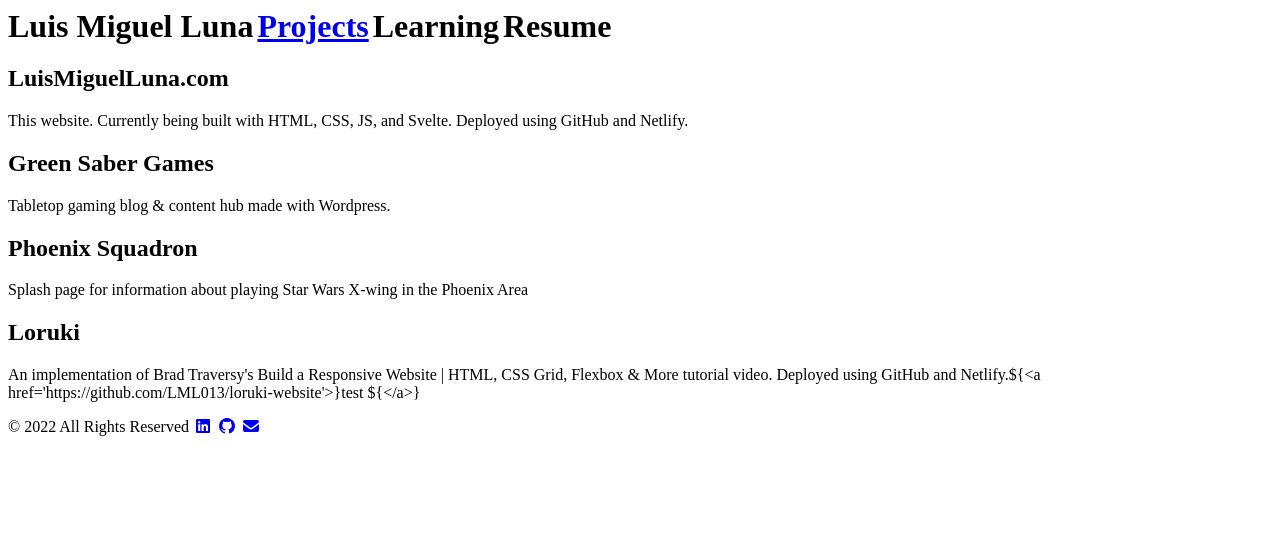
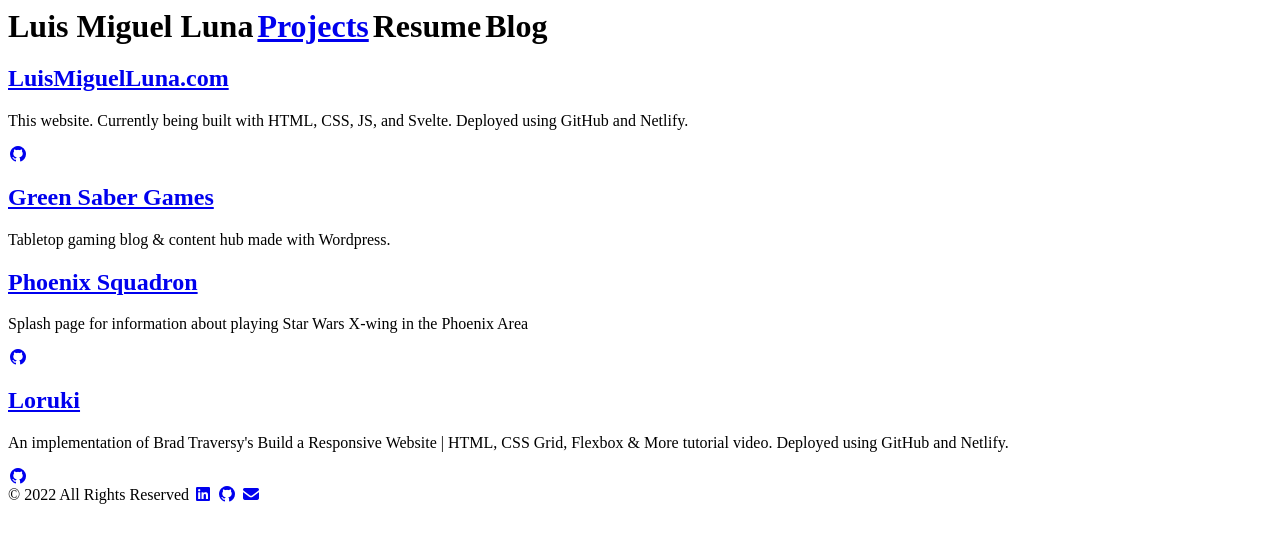
Before and after one commit to LML013/lml-main, a SvelteKit app: page /projects in a window 1280 px wide. Shown: the top 542 px of the page. Built offline with nearby package versions, Linux system fonts and the light colour scheme.

Commit message:
More Projects Page
Worked on projects page more. Need to figure out how to do +page.server.ts

```diff
--- a/src/routes/+page.svelte
+++ b/src/routes/+page.svelte
@@ -1,6 +1,6 @@
 <h1>Hello There!</h1>
 <p>
-	I'm a developer in Phoenix, AZ with a background in mostly Python, and JavaScript. Curently
+	I'm a developer in Phoenix, AZ with a background in Python and JavaScript. Curently
 	learning Svelte. If you have interesting projects or work, send me an
 	<a href="mailto:luismiguelluna@gmail.com">email</a> and we can talk. Thanks for visiting!
 </p>
--- a/src/routes/Header.svelte
+++ b/src/routes/Header.svelte
@@ -1,8 +1,8 @@
 <header>
 	<h1>Luis Miguel Luna</h1>
 	<h1><a href="/projects">Projects</a></h1>
-	<h1>Learning</h1>
 	<h1>Resume</h1>
+    <h1>Blog</h1>
 </header>
 
 <svelte:head>
--- a/src/routes/projects/+page.server.ts
+++ b/src/routes/projects/+page.server.ts
@@ -1,30 +1,11 @@
-import type { PageServerLoad } from './$types';
+//TODO: Make this work
 
-export const load = (async () => {
-	//get projects from database
-	const project = {
-		projects: [
-			{
-				name: 'LuisMiguelLuna.com',
-				description:
-					'This website. Currently being built with HTML, CSS, JS, and Svelte. Deployed using GitHub and Netlify.'
-			},
-			{
-				name: 'Green Saber Games',
-				description: 'Tabletop gaming blog & content hub made with Wordpress.'
-			},
-			{
-				name: 'Phoenix Squadron',
-				description:
-					'Splash page for information about playing Star Wars X-wing in the Phoenix Area'
-			},
-			{
-				name: 'Loruki',
-				description:
-					"An implementation of Brad Traversy's Build a Responsive Website | HTML, CSS Grid, Flexbox & More tutorial video. Deployed using GitHub and Netlify.${<a href='https://github.com/LML013/loruki-website'>}test ${</a>}"
-			}
-		]
-	};
+// import type { PageServerLoad } from './$types';
 
-	return project;
-}) satisfies PageServerLoad;
+// export const load = (async () => {
+// 	//get projects from database
+
+// 	//TODO: Turn this into a Github GraphQL API call for Pinned repos
+
+// 	return projects;
+// }) satisfies PageServerLoad;
--- a/src/routes/projects/+page.svelte
+++ b/src/routes/projects/+page.svelte
@@ -1,18 +1,44 @@
 <script lang="ts">
+	import type { PageData } from './$types';
 	import Project from './Project.svelte';
-	import type { PageData } from './$types';
 
 	export let data: PageData;
+
+	const projects = [
+		{
+			name: 'LuisMiguelLuna.com',
+			desc: 'This website. Currently being built with HTML, CSS, JS, and Svelte. Deployed using GitHub and Netlify.',
+			link: 'https://luismiguelluna.com',
+			github: 'https://github.com/LML013/lml-main'
+		},
+
+		{
+			name: 'Green Saber Games',
+			desc: 'Tabletop gaming blog & content hub made with Wordpress.',
+			link: 'https://greensabergames.com'
+		},
+		{
+			name: 'Phoenix Squadron',
+			desc: 'Splash page for information about playing Star Wars X-wing in the Phoenix Area',
+			link: 'https://phoenixsquadronaz.com',
+			github: 'https://github.com/LML013/phoenix-nest'
+		},
+		{
+			name: 'Loruki',
+			desc: "An implementation of Brad Traversy's Build a Responsive Website | HTML, CSS Grid, Flexbox & More tutorial video. Deployed using GitHub and Netlify.",
+			link: 'https://luismiguelluna.com',
+			github: 'https://github.com/LML013/loruki-website'
+		}
+	];
 </script>
 
 <svelte:head>
-	<title>Portfolio</title>
-	<meta name="description" content="Luis Miguel Luna's Portfolio Projects" />
+	<title>Projects</title>
+	<meta name="description" content="Luis Miguel Luna's Projects" />
 </svelte:head>
 
 <section>
-	<Project projectName={data.projects[0].name} desc={data.projects[0].description} />
-	<Project projectName={data.projects[1].name} desc={data.projects[1].description} />
-	<Project projectName={data.projects[2].name} desc={data.projects[2].description} />
-	<Project projectName={data.projects[3].name} desc={data.projects[3].description} />
+	{#each projects as project}
+		<Project {...project} />
+	{/each}
 </section>
--- a/src/routes/projects/Project.svelte
+++ b/src/routes/projects/Project.svelte
@@ -1,7 +1,12 @@
 <script>
-	export let projectName = '';
+	export let name = '';
 	export let desc = '';
+	export let link = '';
+	export let github = '';
 </script>
 
-<h2>{projectName}</h2>
+<h2><a href={link}>{name}</a></h2>
 <p>{desc}</p>
+{#if github}
+<a href={github}><i class="fa-brands fa-github"></i></a>
+{/if}
```
